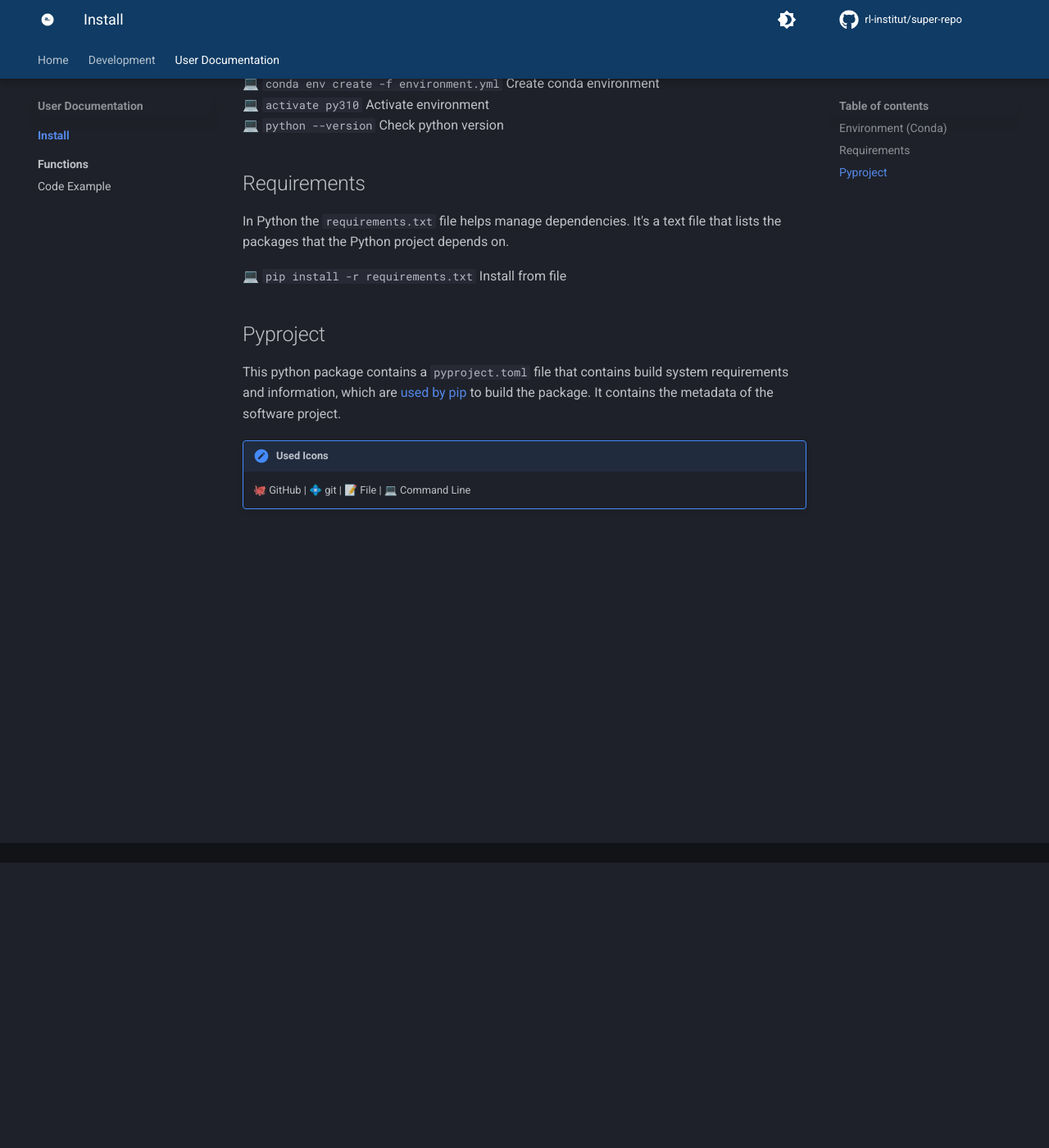
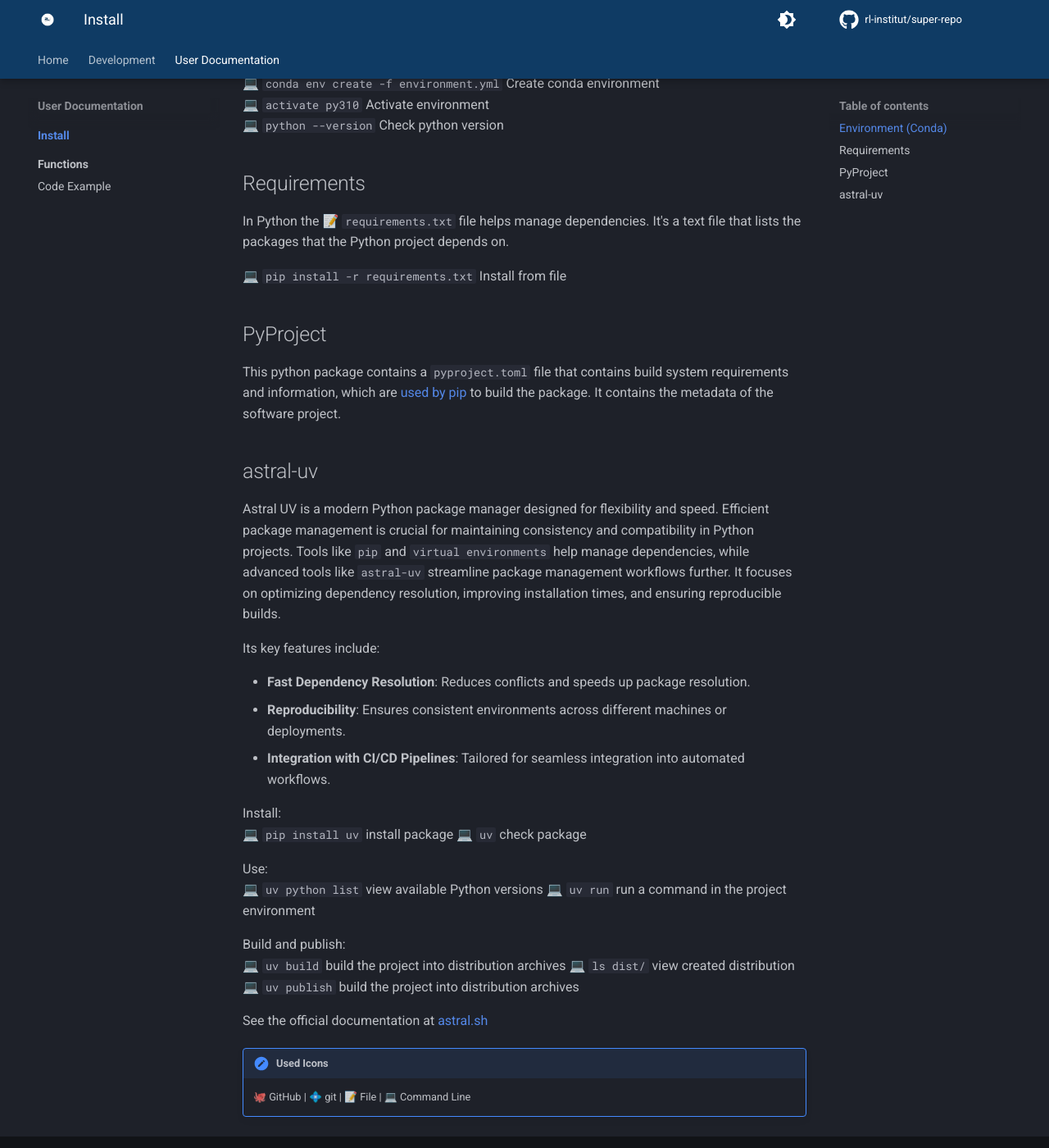
Before and after one commit to rl-institut/super-repo, an MkDocs documentation site: the page built from docs/user_documentation/install/index.md, in a window 1280 px wide and 1400 px high, scrolled down 348 px. Shown: the whole window at 82% size. Built offline with MkDocs 1.6.1 and Material for MkDocs 9.7.7, drawn with Linux system fonts in a browser that asks for light colours; comment, search, counter and statistics services are not loaded; the version menu is left out.

Commit message:
Update documentation #34

```diff
--- a/docs/user_documentation/install/index.md
+++ b/docs/user_documentation/install/index.md
@@ -5,7 +5,7 @@
 With conda, you can create, export, list, remove, and update environments
 that have different versions of Python and/or packages installed in them. <br>
 Switching or moving between environments is called activating the environment.
-You can also share an environment file and import from `requirements.txt`.
+You can also share an environment file and import from 📝 `requirements.txt`.
 
 💻 `conda env create -f environment.yml` Create conda environment <br>
 💻 `activate py310` Activate environment <br>
@@ -13,12 +13,12 @@ You can also share an environment file and import from `requirements.txt`.
 
 ## Requirements
 
-In Python the `requirements.txt` file helps manage dependencies.
+In Python the 📝 `requirements.txt` file helps manage dependencies.
 It's a text file that lists the packages that the Python project depends on.
 
 💻 `pip install -r requirements.txt` Install from file
 
-## Pyproject
+## PyProject
 
 This python package contains a `pyproject.toml` file that contains
 build system requirements and information, which are
@@ -26,5 +26,37 @@ build system requirements and information, which are
 to build the package.
 It contains the metadata of the software project.
 
+## astral-uv
+
+Astral UV is a modern Python package manager designed for flexibility and speed.
+Efficient package management is crucial for maintaining consistency and
+compatibility in Python projects.
+Tools like `pip` and `virtual environments` help manage dependencies,
+while advanced tools like `astral-uv` streamline package management workflows further.
+It focuses on optimizing dependency resolution, improving installation times,
+and ensuring reproducible builds.
+
+Its key features include:
+
+- **Fast Dependency Resolution**: Reduces conflicts and speeds up package resolution.
+- **Reproducibility**: Ensures consistent environments across different machines or deployments.
+- **Integration with CI/CD Pipelines**: Tailored for seamless integration into automated workflows.
+
+Install: <br>
+💻 `pip install uv` install package
+💻 `uv` check package
+
+Use: <br>
+💻 `uv python list` view available Python versions
+💻 `uv run` run a command in the project environment
+
+Build and publish: <br>
+💻 `uv build` build the project into distribution archives
+💻 `ls dist/` view created distribution
+💻 `uv publish` build the project into distribution archives
+
+
+See the official documentation at [astral.sh](https://docs.astral.sh/uv/getting-started/features/#features)
+
 !!! note "Used Icons"
     🐙 GitHub | 💠 git | 📝 File | 💻 Command Line
--- a/requirements.txt
+++ b/requirements.txt
@@ -10,5 +10,6 @@ mike
 pre-commit
 pytest
 pytest-cov
+ruff
 tox
-ruff
+uv
```
